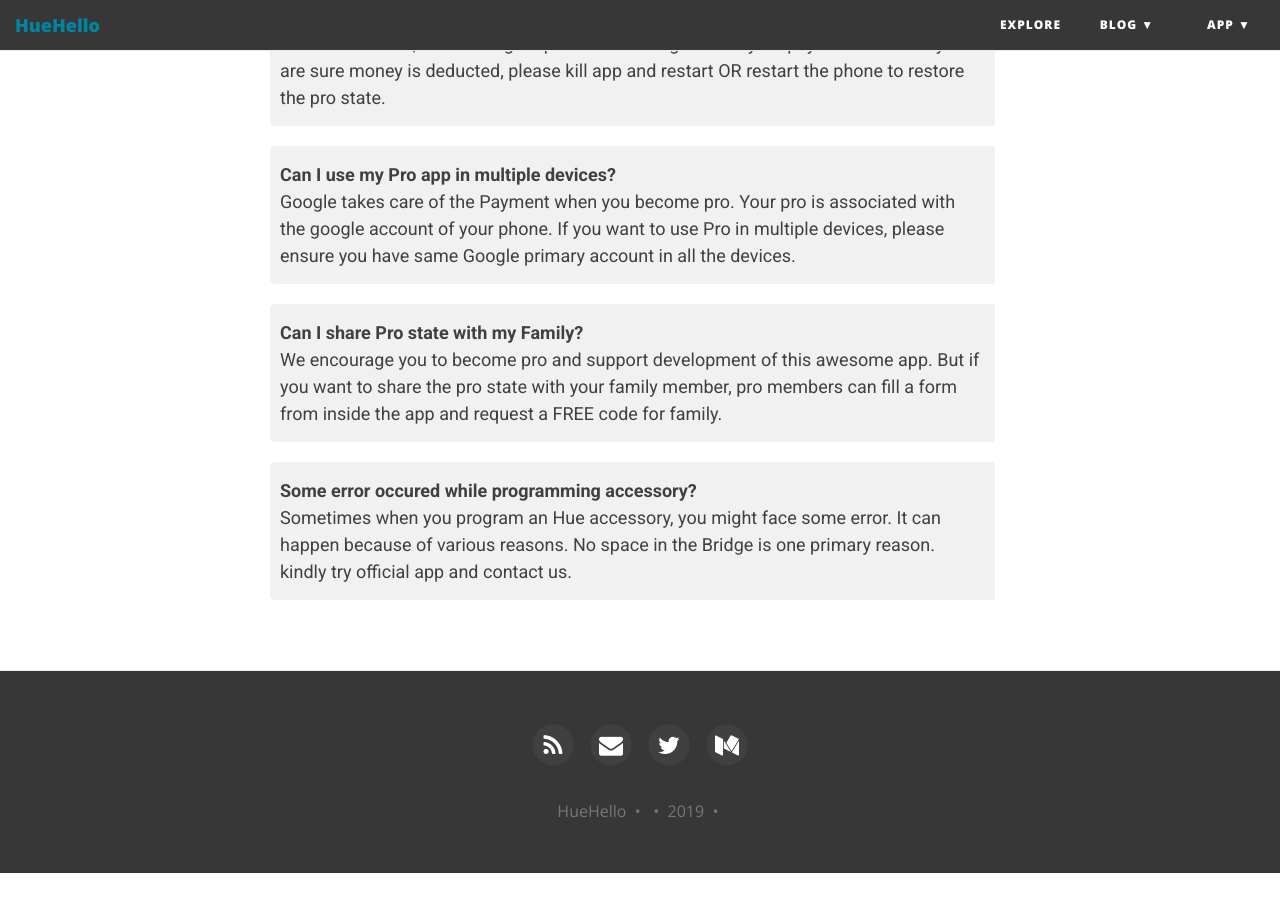
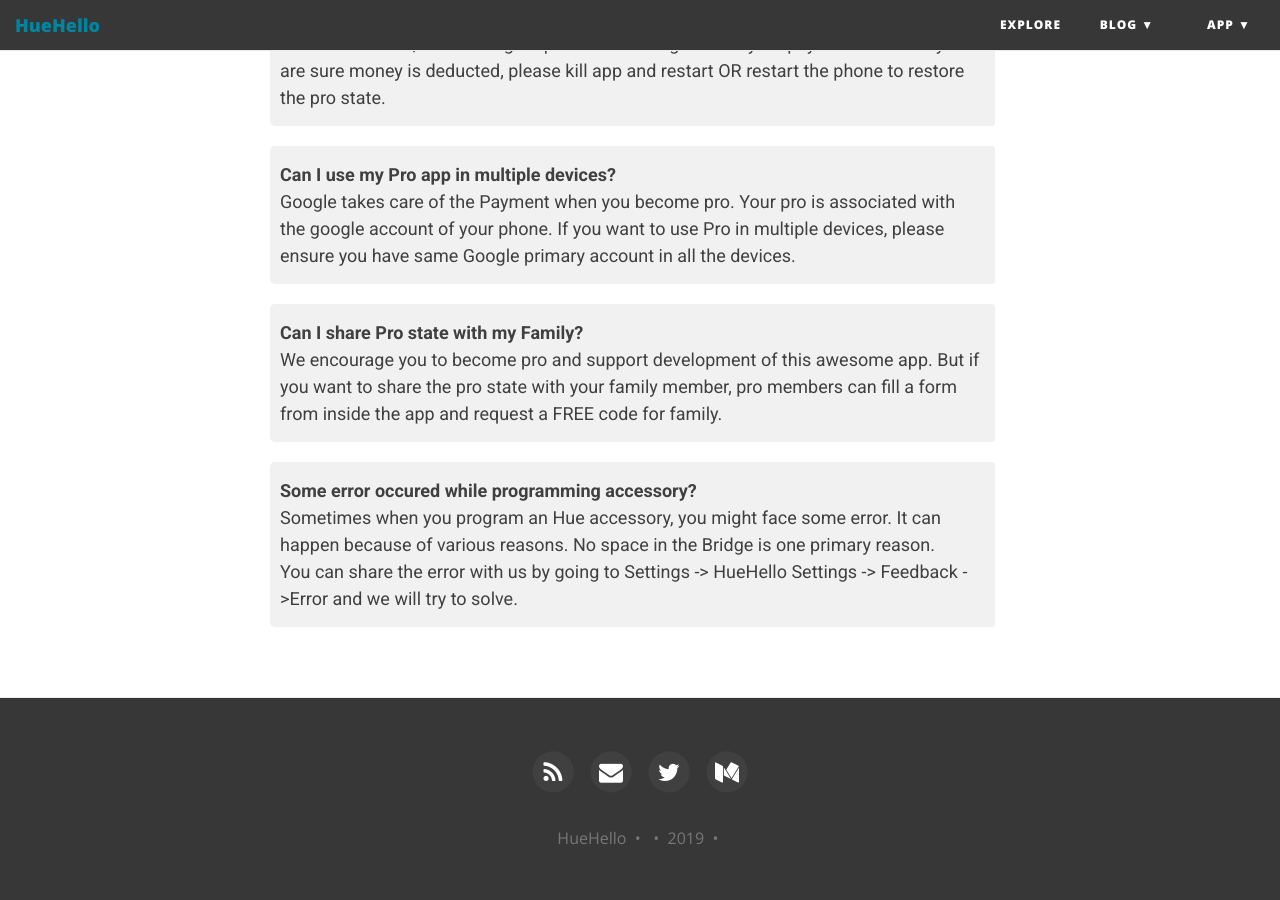
Before and after one commit to huehello/website, a Jekyll site: the page built from faq/huehello.md, in a window 1280 px wide and 900 px high, scrolled down 1176 px. Built offline with Jekyll 4.4.1, drawn with Linux system fonts in a browser that asks for light colours; nearby versions of some CDN libraries; before the commit the page ends 2049 px from its top, so only the background shows below that.

Commit message:
Updated error info in FAQ

```diff
--- a/faq/huehello.md
+++ b/faq/huehello.md
@@ -34,4 +34,4 @@
  **Can I share Pro state with my Family?**<br/> We encourage you to become pro and support development of this awesome app. But if you want to share the pro state with your family member, pro members can fill a form from inside the app and request a FREE code for family.
 
  {: .box-plain}
- **Some error occured while programming accessory?**<br/> Sometimes when you program an Hue accessory, you might face some error. It can happen because of various reasons. No space in the Bridge is one primary reason. kindly try official app and contact us.
+ **Some error occured while programming accessory?**<br/> Sometimes when you program an Hue accessory, you might face some error. It can happen because of various reasons. No space in the Bridge is one primary reason.<br/> You can share the error with us by going to Settings -> HueHello Settings ->  Feedback ->Error and we will try to solve.
```
